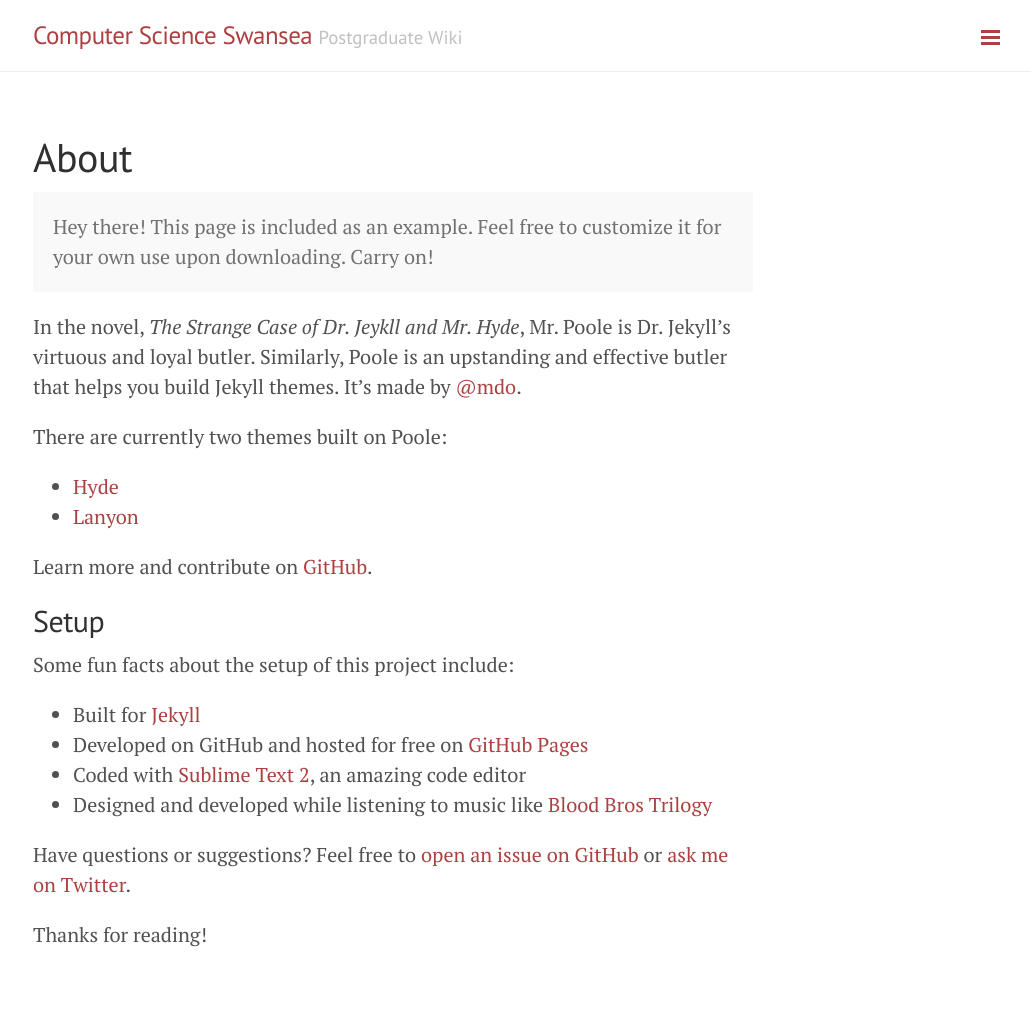
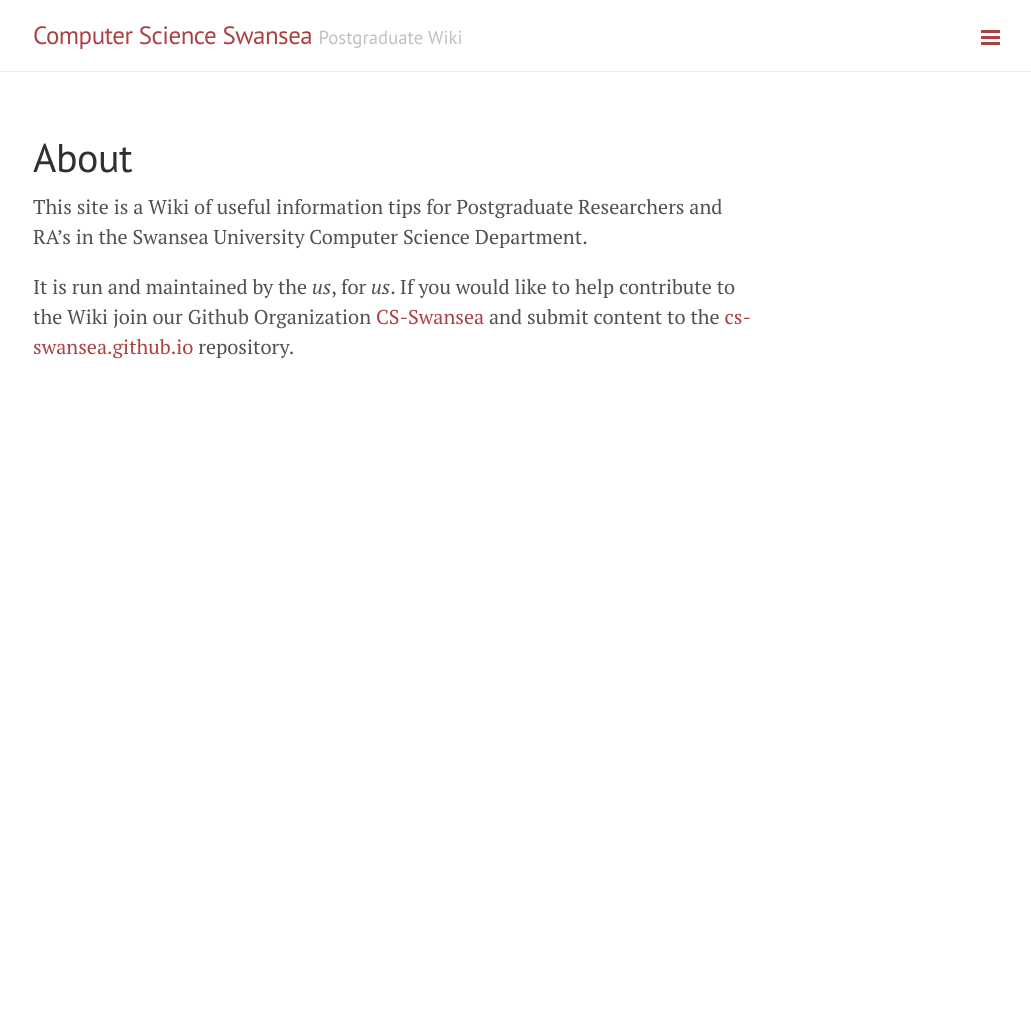
Before and after one commit to CS-Swansea/cs-swansea.github.io, a Jekyll site: the page built from about.md, in a window 1280 px wide. Shown: the whole page, without its empty margins (247-1278 px from the left). Built offline with Jekyll 4.4.1, drawn with Linux system fonts in a browser that asks for light colours; Markdown is read by kramdown in place of the engine named in the settings; after the commit the page ends 900 px from its top, so only the background shows below that.

Commit message:
about page

```diff
--- a/about.md
+++ b/about.md
@@ -3,28 +3,6 @@
 title: About
 ---
 
-<p class="message">
-  Hey there! This page is included as an example. Feel free to customize it for your own use upon downloading. Carry on!
-</p>
+This site is a Wiki of useful information tips for Postgraduate Researchers and RA's in the Swansea University Computer Science Department.
 
-In the novel, *The Strange Case of Dr. Jeykll and Mr. Hyde*, Mr. Poole is Dr. Jekyll's virtuous and loyal butler. Similarly, Poole is an upstanding and effective butler that helps you build Jekyll themes. It's made by [@mdo](https://twitter.com/mdo).
-
-There are currently two themes built on Poole:
-
-* [Hyde](http://hyde.getpoole.com)
-* [Lanyon](http://lanyon.getpoole.com)
-
-Learn more and contribute on [GitHub](https://github.com/poole).
-
-## Setup
-
-Some fun facts about the setup of this project include:
-
-* Built for [Jekyll](http://jekyllrb.com)
-* Developed on GitHub and hosted for free on [GitHub Pages](https://pages.github.com)
-* Coded with [Sublime Text 2](http://sublimetext.org), an amazing code editor
-* Designed and developed while listening to music like [Blood Bros Trilogy](https://soundcloud.com/maddecent/sets/blood-bros-series)
-
-Have questions or suggestions? Feel free to [open an issue on GitHub](https://github.com/poole/issues/new) or [ask me on Twitter](https://twitter.com/mdo).
-
-Thanks for reading!
+It is run and maintained by the *us*, for *us*. If you would like to help contribute to the Wiki join our Github Organization [CS-Swansea](https://github.com/CS-Swansea) and submit content to the [cs-swansea.github.io](https://github.com/CS-Swansea/cs-swansea.github.io) repository.
```
